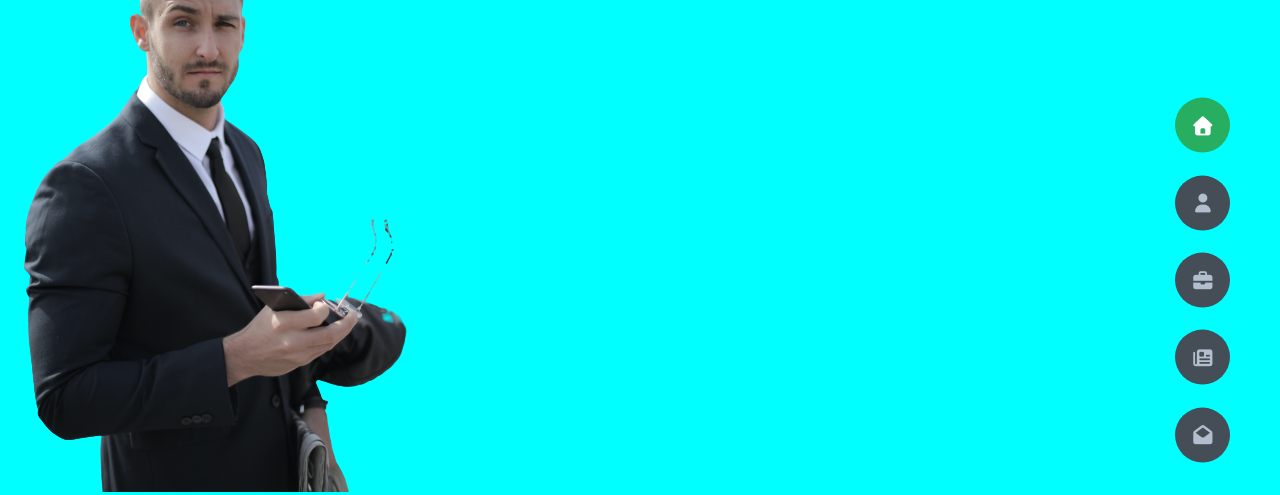
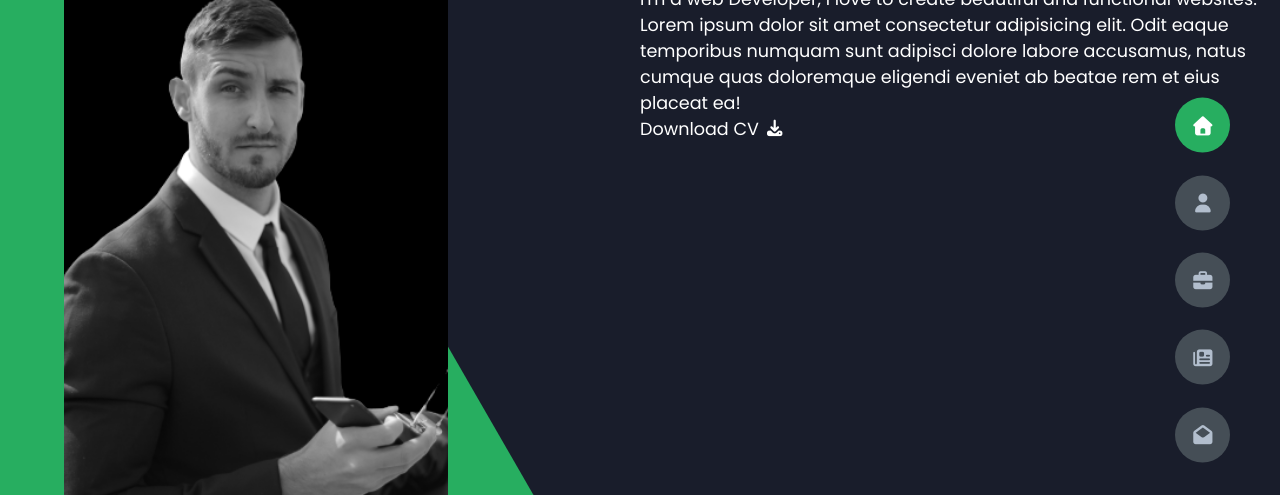
Before and after one commit to Askebir/html-and-css-portfolio-project, a plain HTML site: page index.html in a window 1280 px wide. Shown: the part 120-615 px from the top of the page. Drawn offline with Linux system fonts and the light colour scheme.

Commit message:
header and its image css styling

```diff
--- a/styles/styles.css
+++ b/styles/styles.css
@@ -60,31 +60,26 @@
 .sec1 {
   display: none;
   transform: translateY(0) scale(1);
-  background-color: cyan;
 }
 
 .sec2 {
   display: none;
   transform: translateY(0) scale(1);
-  background-color: #b2becd;
 }
 
 .sec3 {
   display: none;
   transform: translateY(0) scale(1);
-  background-color: brown;
 }
 
 .sec4 {
   display: none;
   transform: translateY(0) scale(1);
-  background-color: aqua;
 }
 
 .sec5 {
   display: none;
   transform: translateY(0) scale(1);
-  background-color: #27ae60;
 }
 
 .active {
@@ -140,3 +135,47 @@
     }
   }
 }
+
+.header-content {
+  display: grid;
+  grid-template-columns: repeat(2, 1fr);
+  height: 100%;
+}
+
+.left-header {
+  display: flex;
+  align-items: center;
+  position: relative;
+}
+
+.h-shape {
+  transition: all 0.4s ease-in-out;
+  width: 100%;
+  background-color: var(--color-secondary);
+  height: 100%;
+  position: absolute;
+  left: 0;
+  top: 0;
+  z-index: -1;
+  clip-path: polygon(0 0, 28% 0, 100% 100%, 0% 100%);
+}
+
+.image {
+  border-radius: var(--br-sm-2);
+  width: 60%;
+  height: 90%;
+  margin-left: 4rem;
+  background-color: var(--color-black);
+  transition: all 0.4s ease-in-out;
+}
+
+img {
+  width: 100%;
+  height: 100%;
+  object-fit: cover;
+  transition: all 0.4s ease-in-out;
+  filter: grayscale(100%);
+}
+img:hover {
+  filter: grayscale(0);
+}
```
Also changed, not shown: 1 other file.
